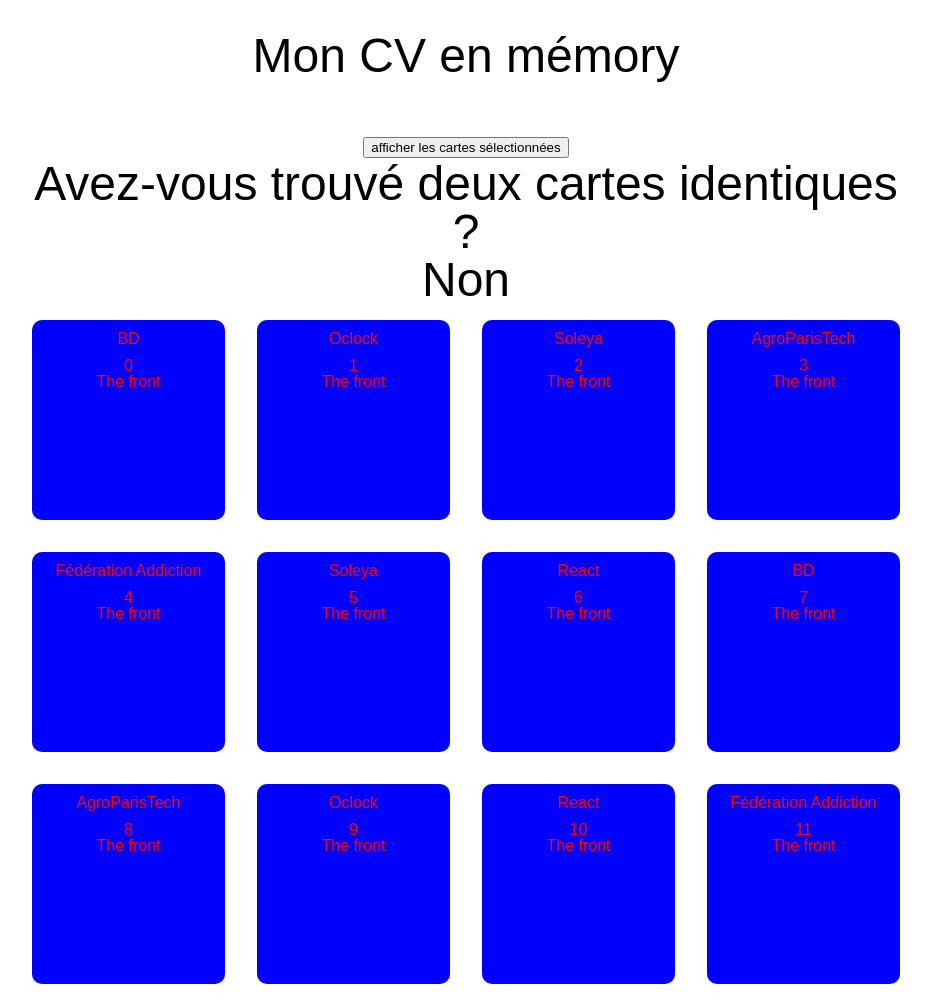
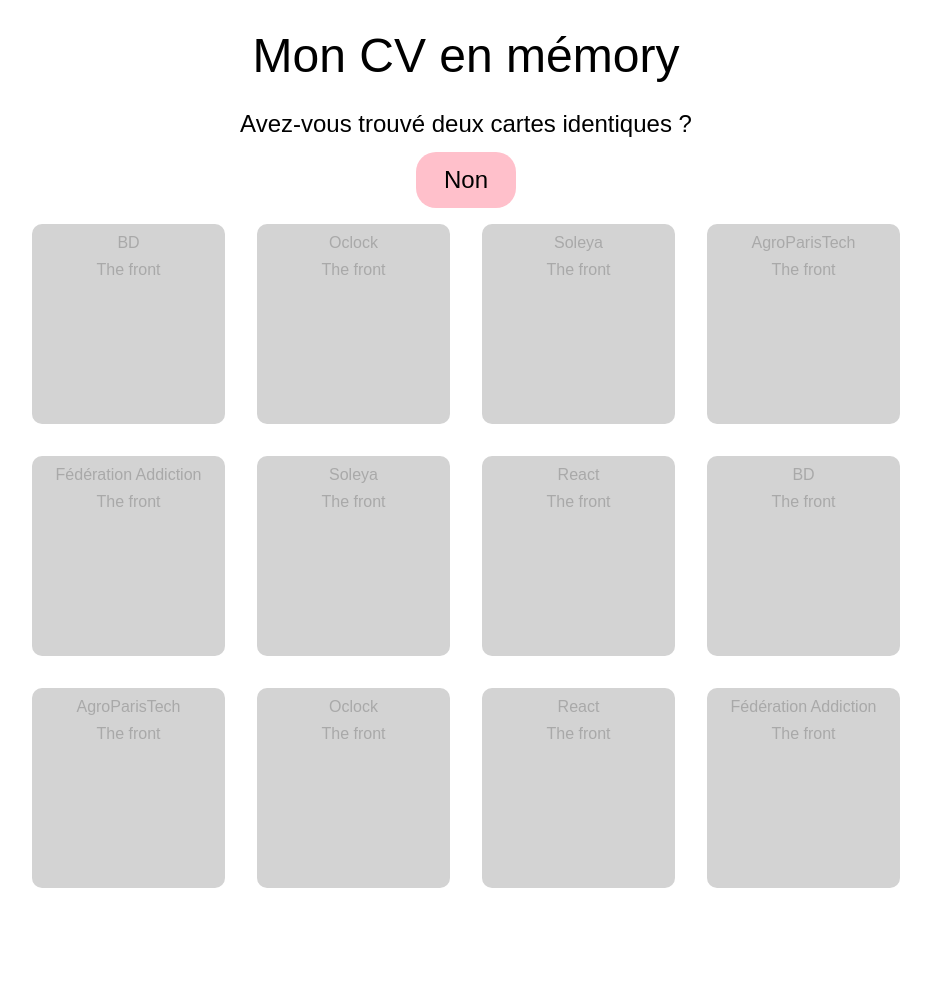
Before and after one commit to marine-spaak/my-cv-memory-game, a React app: page / in a window 1280 px wide. Shown: the whole page, without its empty margins (174-1105 px from the left). After the commit the page ends 920 px from the top, so only its background shows below. Built offline with nearby package versions, Linux system fonts and the light colour scheme.

Commit message:
memory fonctionnel dans une V0, possibilité de retourner 2 cartes, la 3e remet toutes les cartes face cachée, affichage du résultat en haut qui indique si on a trouvé une paire ou non

```diff
--- a/src/actions/actions.js
+++ b/src/actions/actions.js
@@ -15,3 +15,8 @@
     pairId: pairId,
   },
 });
+
+export const FLIP_ALL_CARDS_TO_BACK_SIDE = 'FLIP_ALL_CARDS_TO_BACK_SIDE';
+export const flipAllCardsToBackSide = () => ({
+  type: FLIP_ALL_CARDS_TO_BACK_SIDE,
+});
--- a/src/components/Card/Card.js
+++ b/src/components/Card/Card.js
@@ -9,12 +9,6 @@
 }) {
   const dispatch = useDispatch();
 
-  // const [isCardVisible, setIsCardVisible] = useState(false);
-
-  // const flipCard = () => {
-  //   setIsCardVisible(!isCardVisible);
-  // };
-
   const handleFirstClickOnCard = () => {
     dispatch(addCardToSelectionList(cardId, pairId));
   };
@@ -23,7 +17,7 @@
     console.log('cannot reclick sorry');
   };
 
-  console.log(cardId, label, pairId, isSelected);
+  // console.log(cardId, label, pairId, isSelected);
 
   return (
     <div className="Card">
@@ -37,13 +31,13 @@
         >
           <div className="Card-front">
             <p className="Card-label">{label}</p>
-            <p className="Card-id">{cardId}</p>
+            {/* <p className="Card-id">{cardId}</p> */}
             The front
           </div>
 
           <div className="Card-back">
             <p className="Card-label">{label}</p>
-            <p className="Card-id">{cardId}</p>
+            {/* <p className="Card-id">{cardId}</p> */}
             The back
           </div>
 
--- a/src/components/Card/Card.scss
+++ b/src/components/Card/Card.scss
@@ -22,19 +22,18 @@
   &-itself {
     transform-style: preserve-3d;
     transition: all 0.5s ease;
-    background-color: pink;
   }
 
   &-front {
     backface-visibility: hidden;
-    background-color: blue;
-    color: red;
+    background-color: lightgrey;
+    color: darkgrey;
   }
 
   &-back {
     backface-visibility: hidden;
-    background-color: rgb(0, 255, 85);
-    color: rgb(255, 128, 0);
+    background-color: pink;
+    color: black;
     transform: rotateX(180deg);
   }
 
--- a/src/components/Cards/Cards.js
+++ b/src/components/Cards/Cards.js
@@ -1,10 +1,14 @@
-import { useSelector } from 'react-redux';
+import { useDispatch, useSelector } from 'react-redux';
+import { useEffect } from 'react';
 
 import './Cards.scss';
 
 import Card from '../Card/Card';
+import { flipAllCardsToBackSide } from '../../actions/actions';
 
 function Cards({ cards }) {
+  const dispatch = useDispatch();
+
   // J'importe depuis le state la liste des cartes sélectionnées
   const selectedCardsFromState = useSelector((state) => state.selectedCards);
 
@@ -13,18 +17,23 @@
   // false sinon
 
   const checkIfSelected = (thisCardId) => {
-    selectedCardsFromState.some((card) => card.id === thisCardId);
+    const newArray = selectedCardsFromState.filter((card) => (card.id === thisCardId));
+    if (newArray.length > 0) {
+      return true;
+    }
+    if (newArray.length === 0) {
+      return false;
+    }
   };
 
-  console.log(checkIfSelected(1));
+  const hasPickedTwoCards = useSelector((state) => state.hasPickedTwoCards);
 
-  // const hasPickedTwoCards = useSelector((state) => state.hasPickedTwoCards);
-
-  // useEffect(() => {
-  //   if (hasPickedTwoCards) {
-  //     console.log('Là il faut retourner toutes les cartes');
-  //   }
-  // }, [hasPickedTwoCards]);
+  useEffect(() => {
+    if (hasPickedTwoCards) {
+      console.log('Là il faut retourner toutes les cartes');
+      dispatch(flipAllCardsToBackSide());
+    }
+  }, [hasPickedTwoCards]);
 
   return (
     <div className="Cards">
--- a/src/components/Header/Header.js
+++ b/src/components/Header/Header.js
@@ -16,9 +16,8 @@
   return (
     <div className="Header">
       <h1 className="Header-title">Mon CV en mémory</h1>
-      <button type="button" onClick={displaySelectedCards}>afficher les cartes sélectionnées</button>
       <p>Avez-vous trouvé deux cartes identiques ?</p>
-      <p>{(hasFoundPair) ? 'Oui !' : 'Non'}</p>
+      <p className="Header-result">{(hasFoundPair) ? 'Oui !' : 'Non'}</p>
     </div>
   );
 }
--- a/src/components/Header/Header.scss
+++ b/src/components/Header/Header.scss
@@ -4,10 +4,20 @@
   width: 100%;
   padding: 1rem 0 0 0;
   // background-color: vars.$dark-color;
-  font-size: 3rem;
   // color: vars.$light-color;
+  font-size: 1.5rem;
 
   &-title {
     margin-bottom: 2rem;
+    font-size: 3rem;
+  }
+
+  &-result {
+    margin: auto;
+    background-color: pink;
+    padding: 1rem;
+    margin-top: 1rem;
+    width: 100px;
+    border-radius: 20px;
   }
 }
--- a/src/store/reducer.js
+++ b/src/store/reducer.js
@@ -1,5 +1,5 @@
 import {
-  ADD_CARD_TO_SELECTION_LIST,
+  ADD_CARD_TO_SELECTION_LIST, FLIP_ALL_CARDS_TO_BACK_SIDE,
 } from '../actions/actions';
 
 const initialState = {
@@ -34,6 +34,17 @@
     //     currentPairId: action.payload.pairId,
     //   };
 
+    case FLIP_ALL_CARDS_TO_BACK_SIDE:
+
+      return {
+        ...state,
+        selectedCards: [],
+        previousPairId: -1,
+        currentPairId: 0,
+        hasFoundPair: false,
+        hasPickedTwoCards: false,
+      };
+
     default:
       return state;
   }
```
